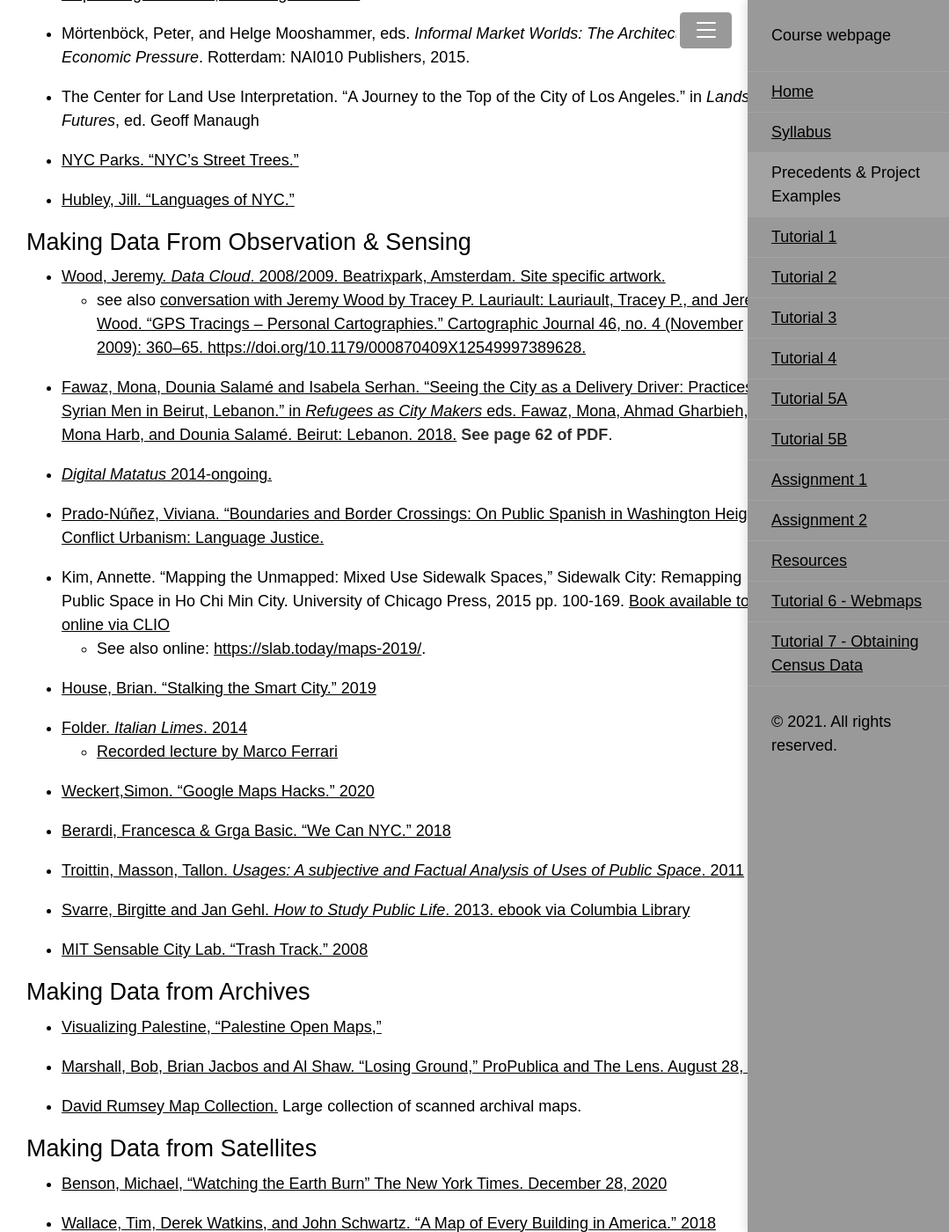
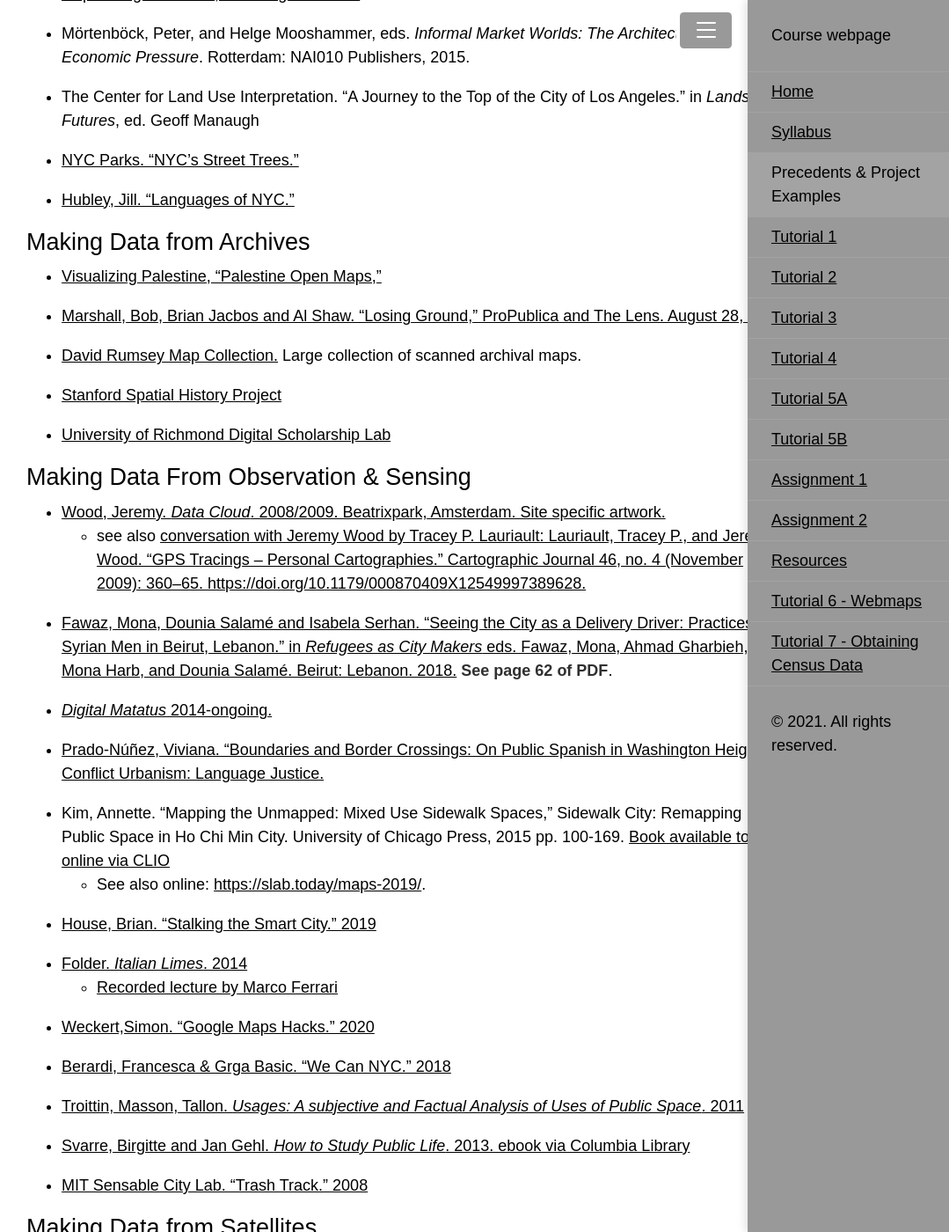
Before and after one commit to CenterForSpatialResearch/methods-in-spatial-research-fa2021, a Jekyll site: the page built from precedents.md, in a window 1280 px wide and 1400 px high, scrolled down 755 px. Shown: the whole window at 88% size, without its empty margins (178-1257 px from the left). Built offline with Jekyll 4.4.1, drawn with Linux system fonts in a browser that asks for light colours; some of the changed lines change nothing that is shown.

Commit message:
update to precedents

```diff
--- a/precedents.md
+++ b/precedents.md
@@ -40,6 +40,19 @@
 
 - [Hubley, Jill. “Languages of NYC.”](https://www.jillhubley.com/project/nyclanguages/)
 
+
+## Making Data from Archives
+- [Visualizing Palestine, “Palestine Open Maps,”](https://palopenmaps.org/)
+
+- [Marshall, Bob, Brian Jacbos and Al Shaw. "Losing Ground," ProPublica and The Lens. August 28, 2014](https://projects.propublica.org/louisiana/)
+
+- [David Rumsey Map Collection.](https://www.davidrumsey.com) Large collection of scanned archival maps.
+
+- [Stanford Spatial History Project](https://web.stanford.edu/group/spatialhistory/cgi-bin/site/gallery.php)
+
+- [University of Richmond Digital Scholarship Lab](https://dsl.richmond.edu/)
+
+
 ## Making Data From Observation & Sensing
 
 - [Wood, Jeremy. *Data Cloud*. 2008/2009.
@@ -69,13 +82,6 @@
 - [Svarre, Birgitte and Jan Gehl. *How to Study Public Life*. 2013. ebook via Columbia Library](https://clio.columbia.edu/catalog/14098130?counter=1)
 
 - [MIT Sensable City Lab. "Trash Track." 2008](https://senseable.mit.edu/trashtrack/how-it-works.php?id=3)
-
-## Making Data from Archives
-- [Visualizing Palestine, “Palestine Open Maps,”](https://palopenmaps.org/)
-
-- [Marshall, Bob, Brian Jacbos and Al Shaw. "Losing Ground," ProPublica and The Lens. August 28, 2014](https://projects.propublica.org/louisiana/)
-
-- [David Rumsey Map Collection.](https://www.davidrumsey.com) Large collection of scanned archival maps.
 
 ## Making Data from Satellites
 
```
